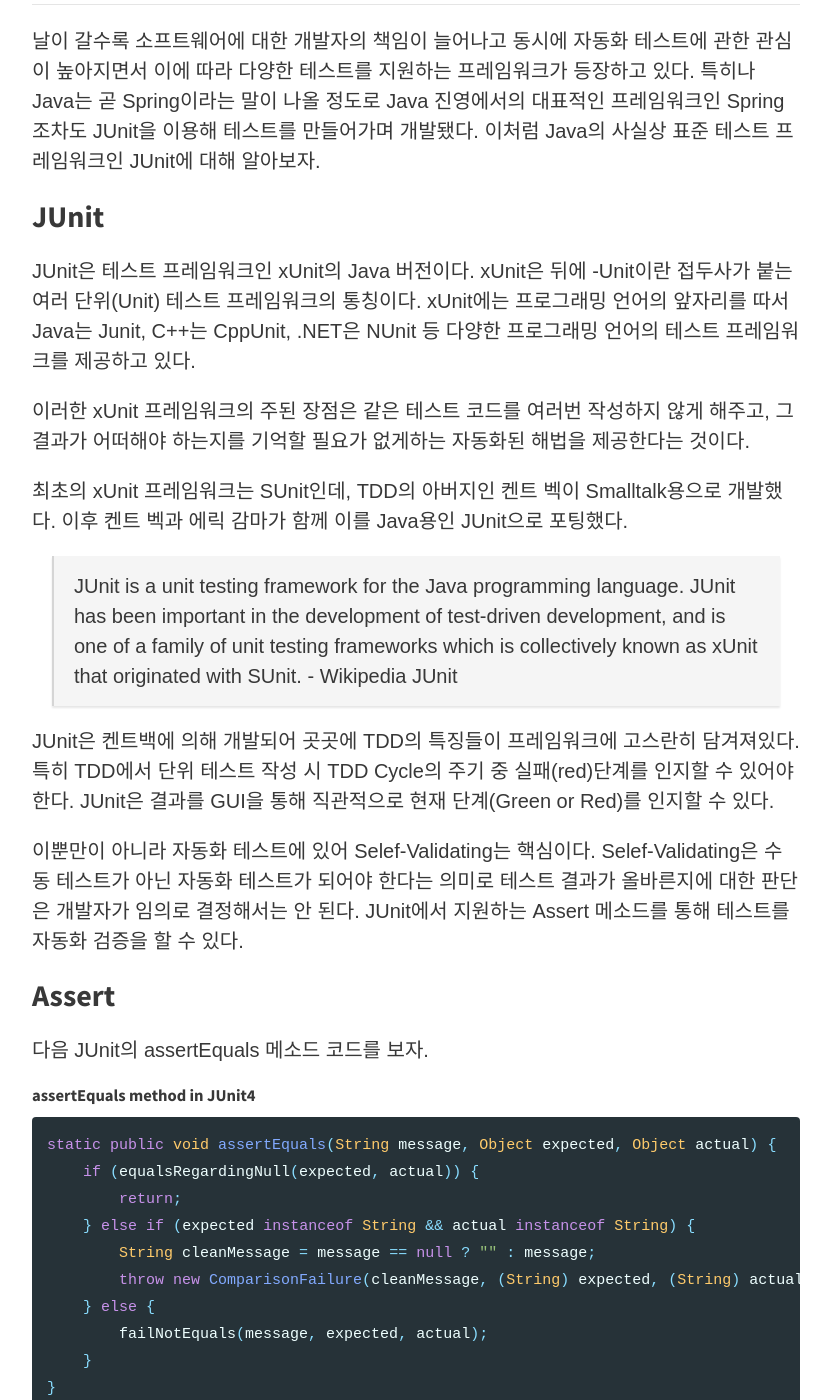
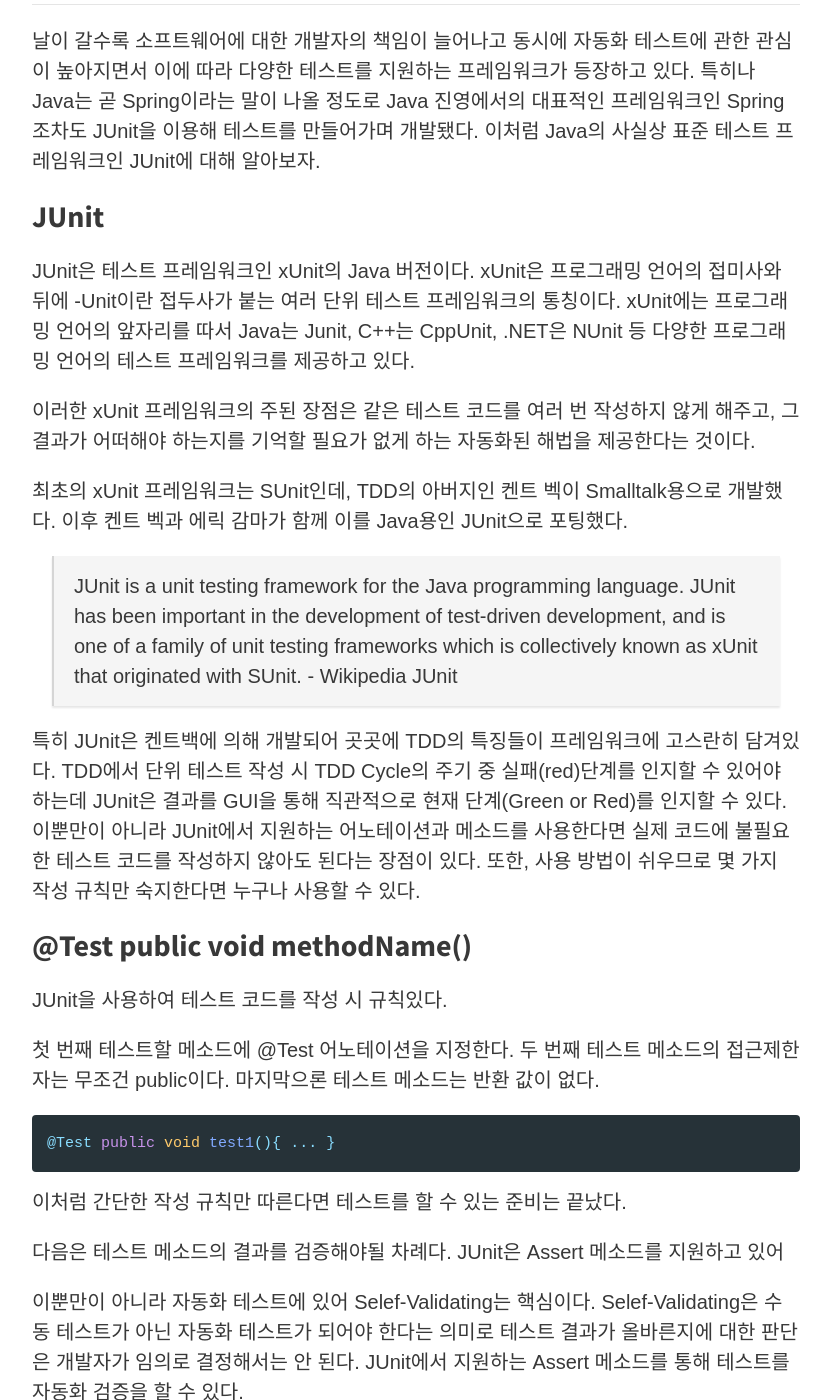
Before and after one commit to gmoon92/gmoon92.github.io, a Jekyll site: the page built from _posts/2018-10-20-junit.md, in a window 1280 px wide and 1400 px high, scrolled down 639 px. Shown: the whole window, without its empty margins (224-1055 px from the left). Built offline with Jekyll 4.4.1, drawn with Linux system fonts in a browser that asks for light colours; comment, search, counter and statistics services are not loaded.

Commit message:
junit post u

````diff
--- a/_posts/2018-10-20-junit.md
+++ b/_posts/2018-10-20-junit.md
@@ -23,18 +23,31 @@ priority: 1.0
 
 ### JUnit
 
-JUnit은 테스트 프레임워크인 xUnit의 Java 버전이다. xUnit은 뒤에 -Unit이란 접두사가 붙는 여러 단위(Unit) 테스트 프레임워크의 통칭이다. xUnit에는 프로그래밍 언어의 앞자리를 따서 Java는 Junit, C++는 CppUnit, .NET은 NUnit 등 다양한 프로그래밍 언어의 테스트 프레임워크를 제공하고 있다.
+JUnit은 테스트 프레임워크인 xUnit의 Java 버전이다. xUnit은 프로그래밍 언어의 접미사와 뒤에 -Unit이란 접두사가 붙는 여러 단위 테스트 프레임워크의 통칭이다. xUnit에는 프로그래밍 언어의 앞자리를 따서 Java는 Junit, C++는 CppUnit, .NET은 NUnit 등 다양한 프로그래밍 언어의 테스트 프레임워크를 제공하고 있다.
 
-이러한 xUnit 프레임워크의 주된 장점은 같은 테스트 코드를 여러번 작성하지 않게 해주고, 그 결과가 어떠해야 하는지를 기억할 필요가 없게하는 자동화된 해법을 제공한다는 것이다.
+이러한 xUnit 프레임워크의 주된 장점은 같은 테스트 코드를 여러 번 작성하지 않게 해주고, 그 결과가 어떠해야 하는지를 기억할 필요가 없게 하는 자동화된 해법을 제공한다는 것이다.
 
 최초의 xUnit 프레임워크는 SUnit인데, TDD의 아버지인 켄트 벡이 Smalltalk용으로 개발했다. 이후 켄트 벡과 에릭 감마가 함께 이를 Java용인 JUnit으로 포팅했다.
 
 >JUnit is a unit testing framework for the Java programming language. JUnit has been important in the development of test-driven development, and is one of a family of unit testing frameworks which is collectively known as xUnit that originated with SUnit. - Wikipedia JUnit
 
-JUnit은 켄트백에 의해 개발되어 곳곳에 TDD의 특징들이 프레임워크에 고스란히 담겨져있다. 특히 TDD에서 단위 테스트 작성 시 TDD Cycle의  주기 중 실패(red)단계를 인지할 수 있어야 한다. JUnit은 결과를 GUI을 통해 직관적으로 현재 단계(Green or Red)를 인지할 수 있다.
+특히 JUnit은 켄트백에 의해 개발되어 곳곳에 TDD의 특징들이 프레임워크에 고스란히 담겨있다. TDD에서 단위 테스트 작성 시 TDD Cycle의 주기 중 실패(red)단계를 인지할 수 있어야 하는데 JUnit은 결과를 GUI을 통해 직관적으로 현재 단계(Green or Red)를 인지할 수 있다. 이뿐만이 아니라 JUnit에서 지원하는 어노테이션과 메소드를 사용한다면 실제 코드에 불필요한 테스트 코드를 작성하지 않아도 된다는 장점이 있다. 또한, 사용 방법이 쉬우므로 몇 가지 작성 규칙만 숙지한다면 누구나 사용할 수 있다.
 
-이뿐만이 아니라 자동화 테스트에 있어 Selef-Validating는 핵심이다. Selef-Validating은 수동 테스트가 아닌 자동화 테스트가 되어야 한다는 의미로 테스트 결과가 올바른지에 대한 판단은 개발자가 임의로 결정해서는 안 된다.  JUnit에서 지원하는 Assert 메소드를 통해 테스트를 자동화 검증을 할 수 있다.
+### @Test public void methodName()
 
+JUnit을 사용하여 테스트 코드를 작성 시 규칙있다.
+
+첫 번째 테스트할 메소드에 @Test 어노테이션을 지정한다. 두 번째 테스트 메소드의 접근제한자는 무조건 public이다. 마지막으론 테스트 메소드는 반환 값이 없다.
+
+``` java
+@Test public void test1(){ ... }
+```
+
+이처럼 간단한 작성 규칙만 따른다면 테스트를 할 수 있는 준비는 끝났다.
+
+다음은 테스트 메소드의 결과를 검증해야될 차례다. JUnit은 Assert 메소드를 지원하고 있어
+
+이뿐만이 아니라 자동화 테스트에 있어 Selef-Validating는 핵심이다. Selef-Validating은 수동 테스트가 아닌 자동화 테스트가 되어야 한다는 의미로 테스트 결과가 올바른지에 대한 판단은 개발자가 임의로 결정해서는 안 된다. JUnit에서 지원하는 Assert 메소드를 통해 테스트를 자동화 검증을 할 수 있다.
 
 ### Assert
 
````
